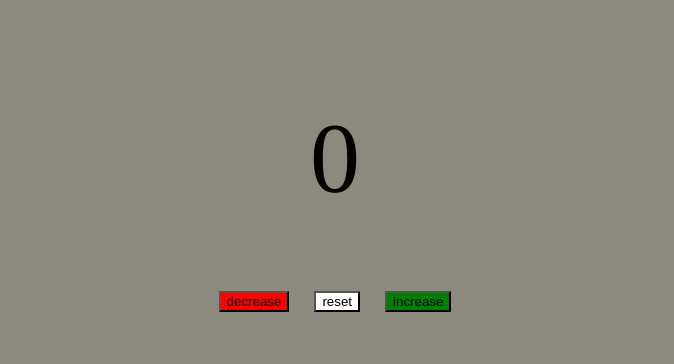
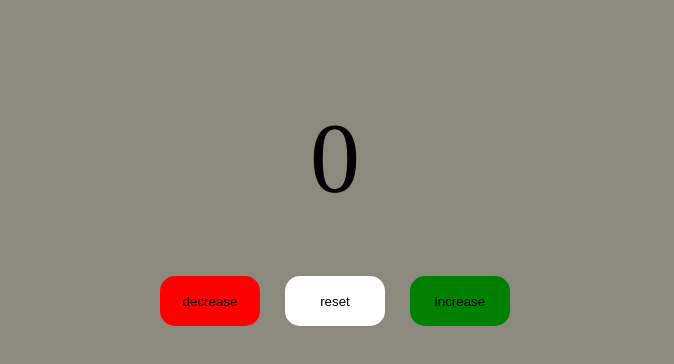
Before and after one commit to Guilleee50/Counter, a plain HTML site: page index.html in a window 1280 px wide. Shown: the part 336-700 px from the top of the page, without its empty margins (305-979 px from the left). Drawn offline with Linux system fonts and the light colour scheme.

Commit message:
UPDATE CSS circle button

```diff
--- a/styles.css
+++ b/styles.css
@@ -9,12 +9,24 @@ body {
 
 #btn-1 {
     background-color: red;
+    border: 0px;
+    border-radius: 15px;
+    width: 100px;
+    height: 50px;
 }
 #btn-2 {
     background-color: white;
+    border: 0px;
+    border-radius: 15px;
+    width: 100px;
+    height: 50px;
 }
 #btn-3 {
     background-color: green;
+    border: 0px;
+    border-radius: 15px;
+    width: 100px;
+    height: 50px;
 }
 
 h1 {
```
